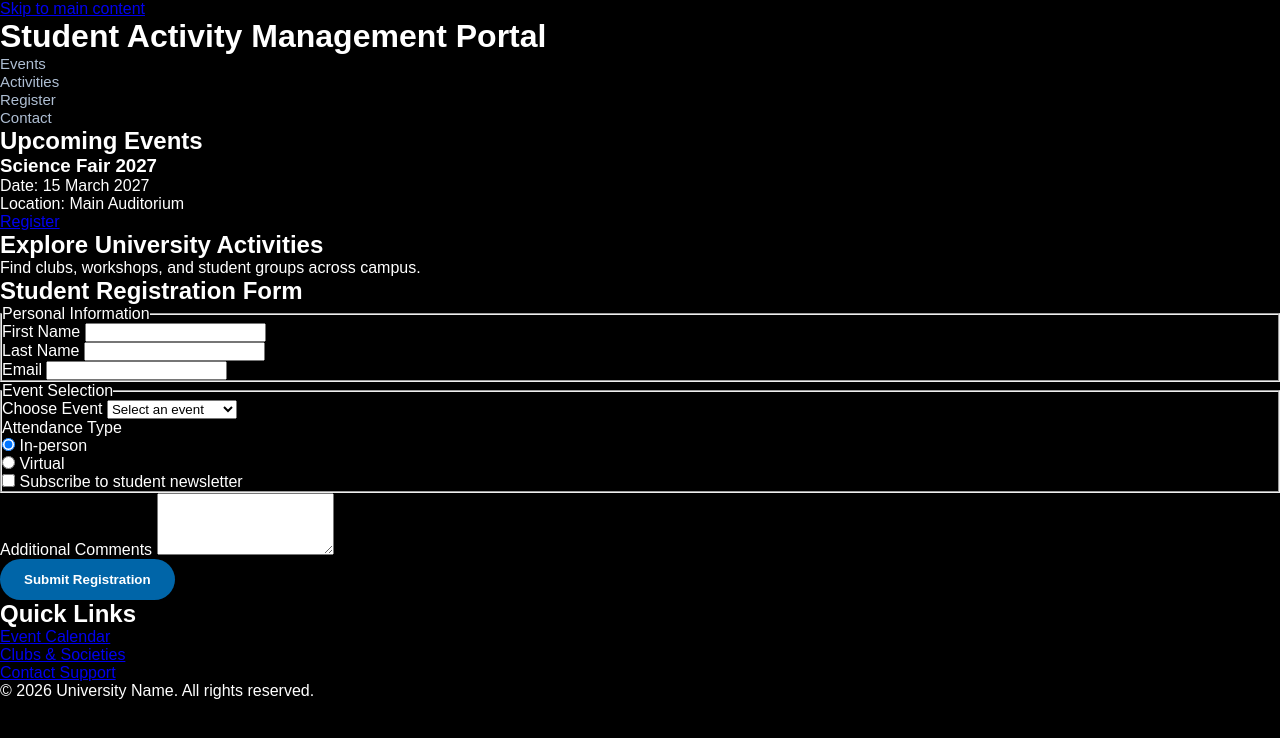
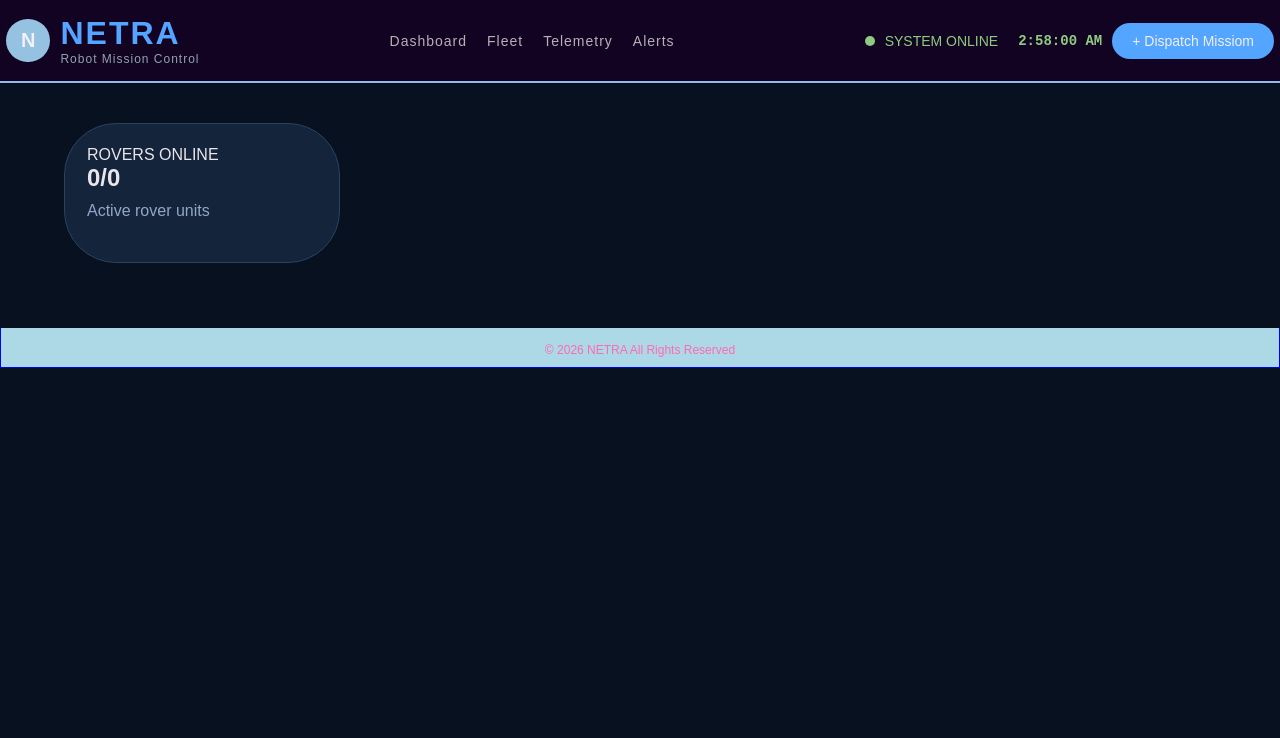
Before and after one commit to skstudy736-cpu/Natra, a plain HTML site: page index.html in a window 1280 px wide. Drawn offline with Linux system fonts and the light colour scheme.

Commit message:
Refactor HTML structure and improve CSS styles for better layout and design

```diff
--- a/Script.js
+++ b/Script.js
@@ -1,14 +1,13 @@
-//===============================
-//  Clock
-// ==============================
-
+//==============================
+// clock
+// =============================
 function updateClock() {
     const clock = document.getElementById("clock");
+
     if (clock) {
         clock.textContent = new Date().toLocaleTimeString();
+}
+  }
 
-    }
-}
-
- updateClock();
- setInterval(updateClock, 1000);
+  updateClock(); // Initial call to set the clock immediately
+  setInterval(updateClock, 1000); // Update the clock every second
--- a/index.html
+++ b/index.html
@@ -1,118 +1,55 @@
 <!DOCTYPE html>
 <html lang="en">
 <head>
-  <meta charset="UTF-8" />
-  <meta name="viewport" content="width=device-width, initial-scale=1.0" />
-  <meta name="description" content="University Student Activity Management Portal" />
-  <title>Student Activity Management Portal</title>
-  <link rel="stylesheet" href="stylee.css" />
-  <script defer src="Script.js"></script>
+    <meta charset="UTF-8">
+    <meta name="viewport" content="width=device-width, initial-scale=1.0">
+    <title>NETRA</title>
+    <link rel="stylesheet" href="stylee.css">
+    <script src="script.js" defer></script>
 </head>
 <body>
-  <!-- Skip link for keyboard users -->
-  <a href="#main-content" class="skip-link">Skip to main content</a>
-
-  <header>
-    <h1>Student Activity Management Portal</h1>
-    <nav aria-label="Primary navigation">
-      <ul>
-        <li><a href="#events">Events</a></li>
-        <li><a href="#activities">Activities</a></li>
-        <li><a href="#register">Register</a></li>
-        <li><a href="#contact">Contact</a></li>
-      </ul>
-    </nav>
-  </header>
-
-  <main id="main-content">
-    <section id="events">
-      <h2>Upcoming Events</h2>
-      <!-- Example event list -->
-      <article>
-        <h3>Science Fair 2027</h3>
-        <p>Date: 15 March 2027</p>
-        <p>Location: Main Auditorium</p>
-        <a href="#register" class="btn">Register</a>
-      </article>
-      <!-- More events can be added here -->
-    </section>
-
-    <section id="activities">
-      <h2>Explore University Activities</h2>
-      <p>Find clubs, workshops, and student groups across campus.</p>
-      <!-- Content can be dynamically loaded -->
-    </section>
-
-    <section id="register">
-      <h2>Student Registration Form</h2>
-      <form action="#" method="post" novalidate>
-        <fieldset>
-          <legend>Personal Information</legend>
-          <div class="form-group">
-            <label for="firstName">First Name</label>
-            <input type="text" id="firstName" name="firstName" required />
-          </div>
-          <div class="form-group">
-            <label for="lastName">Last Name</label>
-            <input type="text" id="lastName" name="lastName" required />
-          </div>
-          <div class="form-group">
-            <label for="email">Email</label>
-            <input type="email" id="email" name="email" required />
-          </div>
-        </fieldset>
-
-        <fieldset>
-          <legend>Event Selection</legend>
-          <div class="form-group">
-            <label for="eventSelect">Choose Event</label>
-            <select id="eventSelect" name="eventSelect" required>
-              <option value="" disabled selected>Select an event</option>
-              <option value="science-fair">Science Fair 2027</option>
-              <option value="tech-talk">Tech Talk Series</option>
-              <option value="art-exhibit">Art Exhibit</option>
-            </select>
-          </div>
-
-          <div class="form-group">
-            <span>Attendance Type</span>
+    <header class="topbar">
+        <div class="brand">
+        <div class="brand-logo">N</div>
         <div>
-              <input type="radio" id="inPerson" name="attendance" value="in-person" checked />
-              <label for="inPerson">In‑person</label>
-            </div>
-            <div>
-              <input type="radio" id="virtual" name="attendance" value="virtual" />
-              <label for="virtual">Virtual</label>
+            <h1>NETRA</h1>
+            <p>Robot Mission Control</p>
         </div>
         </div>
 
-          <div class="form-group">
-            <input type="checkbox" id="newsletter" name="newsletter" />
-            <label for="newsletter">Subscribe to student newsletter</label>
-          </div>
-        </fieldset>
 
-        <div class="form-group">
-          <label for="comments">Additional Comments</label>
-          <textarea id="comments" name="comments" rows="4"></textarea>
+        <nav>
+            <a href="#Dashboard">Dashboard</a>
+            <a href="#fleet">Fleet</a>
+            <a href="#telemetry">Telemetry</a>
+            <a href="#alerts">Alerts</a>
+        </nav>
+
+        <div class="header-right">
+            <span class="online-dot"></span>
+            <span>SYSTEM ONLINE</span>
+            <strong id="clock">--;--;--</strong>
+            <button id="dispatch-open">+ Dispatch Missiom</button>
+
         </div>
 
-        <button type="submit">Submit Registration</button>
-      </form>
+    </header>
+    <main class = "page">
+       <section class = "kpi-grid">
+              <article class = "kpi-card">
+                  <span>ROVERS ONLINE</span>
+                  <h2 id = "online-count">0/0</h2>
+                  <p>Active rover units</p>
+              </article>
        </section>
     </main>
 
-  <aside>
-    <h2>Quick Links</h2>
-    <ul>
-      <li><a href="#events">Event Calendar</a></li>
-      <li><a href="#activities">Clubs &amp; Societies</a></li>
-      <li><a href="#contact">Contact Support</a></li>
-    </ul>
-  </aside>
+    <footer>
+         &copy; 2026 NETRA All Rights Reserved
+    </footer>
 
-  <footer>
-    <p>&copy; 2026 University Name. All rights reserved.</p>
-  </footer>
+
+
+
 </body>
 </html>
--- a/stylee.css
+++ b/stylee.css
@@ -4,91 +4,127 @@
     padding: 0%;
 }
 body{
-    background: black;
-    color: white;
-    font-family: 'arial', sans-serif;
+    background: #08111f;
+    color: #faf3f8ee;
+    font-family: Arial, Helvetica, sans-serif ;
     min-height: 100vh;
 }
-.topbar {
-    background: #1a1a1a;
-    min-height: 10px;
+.topbar{
+
+    background: #130322;
+    min-height: 75px;
     display: flex;
     align-items: center;
     justify-content: space-between;
     gap: 20px;
-    padding: 15px 4%;
-    border-bottom: 1pxsolid;
-
+    padding: 15px 6px;
+    border-bottom: 2px solid #92bbeb;
 }
-.brand {
+.brand{
     display: flex;
     align-items: center;
-    gap: 12px;
+    gap: 10px;
+}
+.brand-logo{
 
+    Background: #95c2e0;
+    padding: 10px 15px;
+    font-size: 20px;
+    font-weight: bold;
+    border-radius: 40px;
 }
+.brand h1{
 
-.brand-logo {
-    background-color: blue;
-    padding: 12px 16px;
-    font-size: 23px;
-    font-weight: bold;
-    border-radius: 90px;
+    color: #54a5ff;
+    letter-spacing: 2px;
 }
-.brand h1 {
-    color: rgb(20, 2, 180);
+.brand p{
+    color: #91a3b0;
+    font-size: 12px;
     letter-spacing: 1px;
 }
-.brand p {
-    color: #91a8c5;
-    font-size: 9px;
-}
-
 nav {
     display: flex;
     gap: 20px;
 }
-nav a {
-    color: #aebed3;
-    font-size: 15px;
+nav a{
+    color: #c4bdc2ee;
     text-decoration: none;
-
+    font-size: 14px;
+    letter-spacing: 1px;
 }
-nav a:hover {
-    color: #54a5ff;
+nav a:hover{
+    color: #b87df0;
 }
-
-
-.header-right {
+.header-right{
     display: flex;
     align-items: center;
-    gap: 8px;
-    color: #39d6a0;
-    font-size: 11px;
+    gap: 10px;
+    color: #97da86ee;
+    font-size: 14px;
 }
-
-.online-dot {
-    width: 12px;
-    height: 12px;
-    background: #39d6a0;
+.online-dot{
+   width: 10px;
+    height: 10px;
+    background: #97da86ee;
    border-radius: 50%;
 }
-#clock {
-    font-size: 12px;
-    color: white;
+#clock{
+    font-size: 14px;
+    color: #97da86ee;
     margin-left: 10px;
     font-family: monospace;
 }
-button {
-    background: #0065a8;
-    color: white;
-    border: 0;
-    padding: 13px 24px;
-    font-weight: bold;
-    border-radius: 56px;
+button{
+    background-color: #54a5ff;
+    color: #faf3f8ee;
+    border: none;
+    padding: 10px 20px;
+    font-size: 14px;
     cursor: pointer;
+    border-radius: 50px;
+}
+button:hover{
+    background-color: #b87df0;
 }
 
-button:hover {
-    background: #1765c3;
+footer {
+  height: 40px;
+  color: hotpink;
+  background: rgb(1, 0, 82);
+  text-align: center;
+  border: 1px solid blue;
+  border-top: honeydew;
+  background-color: lightblue;
+  padding: 15px;
+  font-size: 12px;
 
 }
+
+.page {
+  padding: 40px 5%;
+
+}
+
+.page h2 {
+  margin-bottom: 10px;
+
+}
+
+.page p {
+  margin-bottom: 20px;
+  color: #91a8c5;
+}
+
+.kpi-grid {
+     display: grid;
+     grid-template-columns: repeat(4, 1fr);
+     gap: 16px;
+     margin-bottom: 25px;
+}
+.kpi-card {
+     padding: 22px;
+     background-color: #14243a;
+     border: 1px solid #2a4262;
+     border-radius: 52px;
+}
```
Lines whose indentation alone changed are shown as unchanged.
